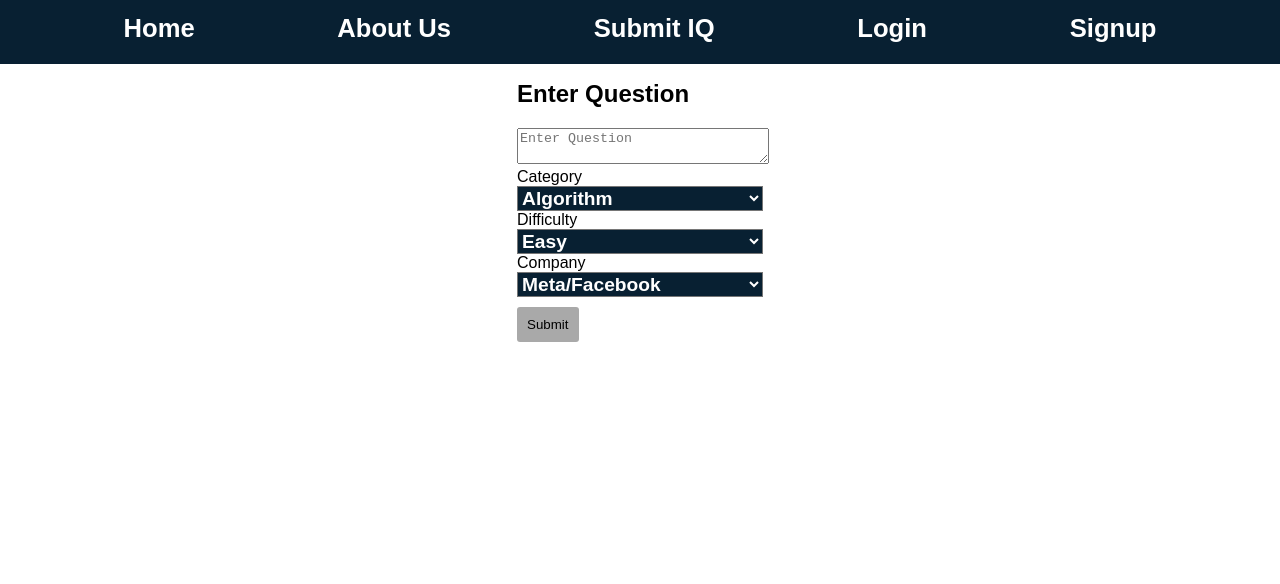
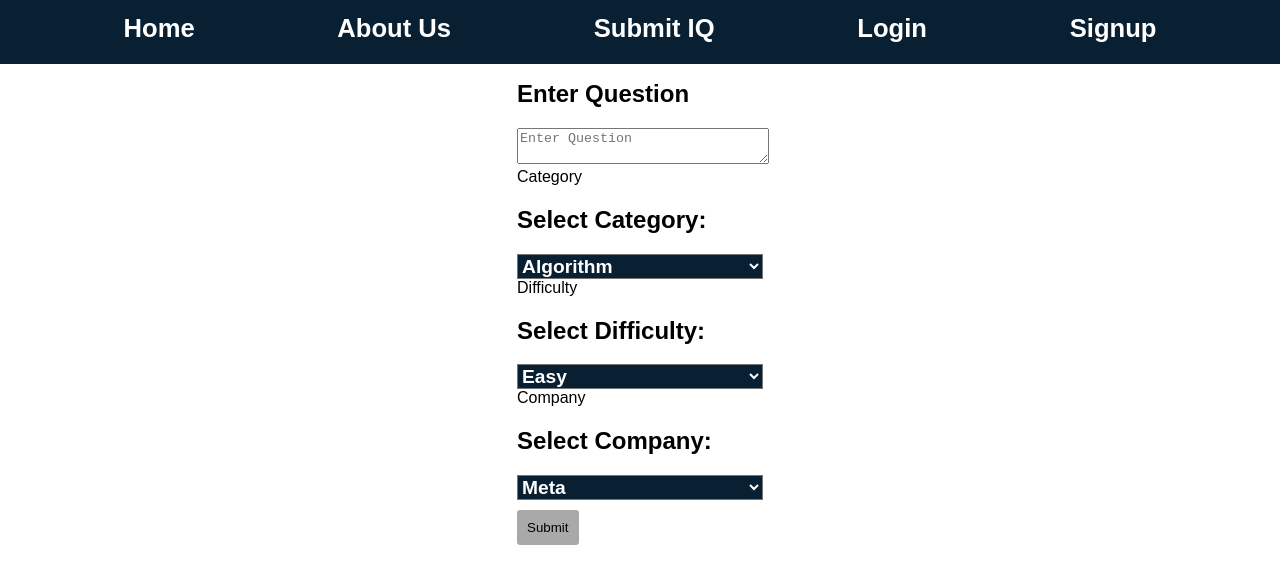
Before and after one commit to MAANGO-IQR/IQ-Review, a React app: page /submitnew in a window 1280 px wide. Shown: the top 584 px of the page. Built offline with nearby package versions, Linux system fonts and the light colour scheme.

Commit message:
modularized Feed

```diff
--- a/client/components/feed/Feed.jsx
+++ b/client/components/feed/Feed.jsx
@@ -1,5 +1,7 @@
 import React from "react";
 import FeedItem from "./FeedItem";
+
+
 function Feed(props) {
     // Func to delete a question, triggered in FeedItem
     function deleteQuestion(id) {
--- a/client/components/login/categorySelect.jsx
+++ b/client/components/login/categorySelect.jsx
@@ -9,7 +9,7 @@ function CategorySelect(){
     return(
         <div className='CatSelect'>
         <h2 >Select Category: </h2>
-            <select>
+            <select id="category" >
                 {category}
             </select>
         </div>
--- a/client/components/login/difficultySelect.jsx
+++ b/client/components/login/difficultySelect.jsx
@@ -2,7 +2,7 @@ import React from 'react';
 
 const  difficulties = ['Easy','Medium','Hard']
 let difficulty=  difficulties.map((currDiff) => {
-    return  <option value = {currDiff}>{currDiff} </option>
+    return  <option  value = {currDiff}>{currDiff} </option>
 })
 
 function DifficultySelect(){
@@ -11,7 +11,7 @@ function DifficultySelect(){
 
         <div className='diffSelect'>
            <h2 >Select Difficulty: </h2>
-            <select>
+            <select id="difficulty">
                 {difficulty}
             </select>
         </div>
--- a/client/components/login/maangoSelect.jsx
+++ b/client/components/login/maangoSelect.jsx
@@ -2,8 +2,8 @@ import React from 'react';
 
 const companies = ['Meta','Apple','Amazon','Netflix','Google','Other']
 
-let companyList =  companies.map((company) => {
-    return  <option value = {company}>{company} </option>
+let companyList =  companies.map((company,i) => {
+    return  <option id = {i} value = {company}>{company} </option>
 })
 
 function MangoSelect(){
@@ -11,7 +11,7 @@ function MangoSelect(){
       <>
         <div className='maangoSelect'>
         <h2 >Select Company: </h2>
-            <select>
+            <select id="company">
                 {companyList}
             </select>
         </div>
--- a/client/components/question/CreateQuestionForm.jsx
+++ b/client/components/question/CreateQuestionForm.jsx
@@ -10,6 +10,11 @@
     // Users will be able to click whether or not they've seen this question on the dashboard
 
 import React from 'react';
+import CategorySelect from '../login/categorySelect';
+import DifficultySelect from '../login/difficultySelect';
+import MangoSelect from '../login/maangoSelect';
+// import CategorySelect from '../login/categorySelect';
+
 
 function CreateQuestionForm() {
     // Submit a question to the database
@@ -53,31 +58,34 @@ function CreateQuestionForm() {
 
                 {/* Dropdown for category */}
                 <label htmlFor="category">Category</label>
-                <select name="category" id="category" form="createForm">
+                {/* <select name="category" id="category" form="createForm">
                     <option value="algorithm">Algorithm</option>
                     <option value="sd">Systems Design</option>
                     <option value="pd">Product Design</option>
                     <option value="other">Other</option>
-                </select>
+                </select> */}
+                <CategorySelect></CategorySelect>
 
                 {/* Dropdown for category */}
                 <label htmlFor="difficulty">Difficulty</label>
-                <select name="difficulty" id="difficulty" form="createForm">
+                {/* <select name="difficulty" id="difficulty" form="createForm">
                     <option value="easy">Easy</option>
                     <option value="medium">Medium</option>
                     <option value="hard">Hard</option>
-                </select>
+                </select> */}
+                <DifficultySelect></DifficultySelect>
 
                 {/* Dropdown for company */}
                 <label htmlFor="company">Company</label>
-                <select name="company" id="company" form="createForm">
+                {/* <select name="company" id="company" form="createForm">
                     <option value="meta">Meta/Facebook</option>
                     <option value="amazon">Amazon</option>
                     <option value="apple">Apple</option>
                     <option value="netflix">Netflix</option>
                     <option value="google">Google</option>
                     <option value="other">Other</option>
-                </select>
+                </select> */}
+                <MangoSelect></MangoSelect>
             </form>
 
             <button className='mt-sm gray-button' onClick={() => submitQuestion()}>Submit</button>
```
